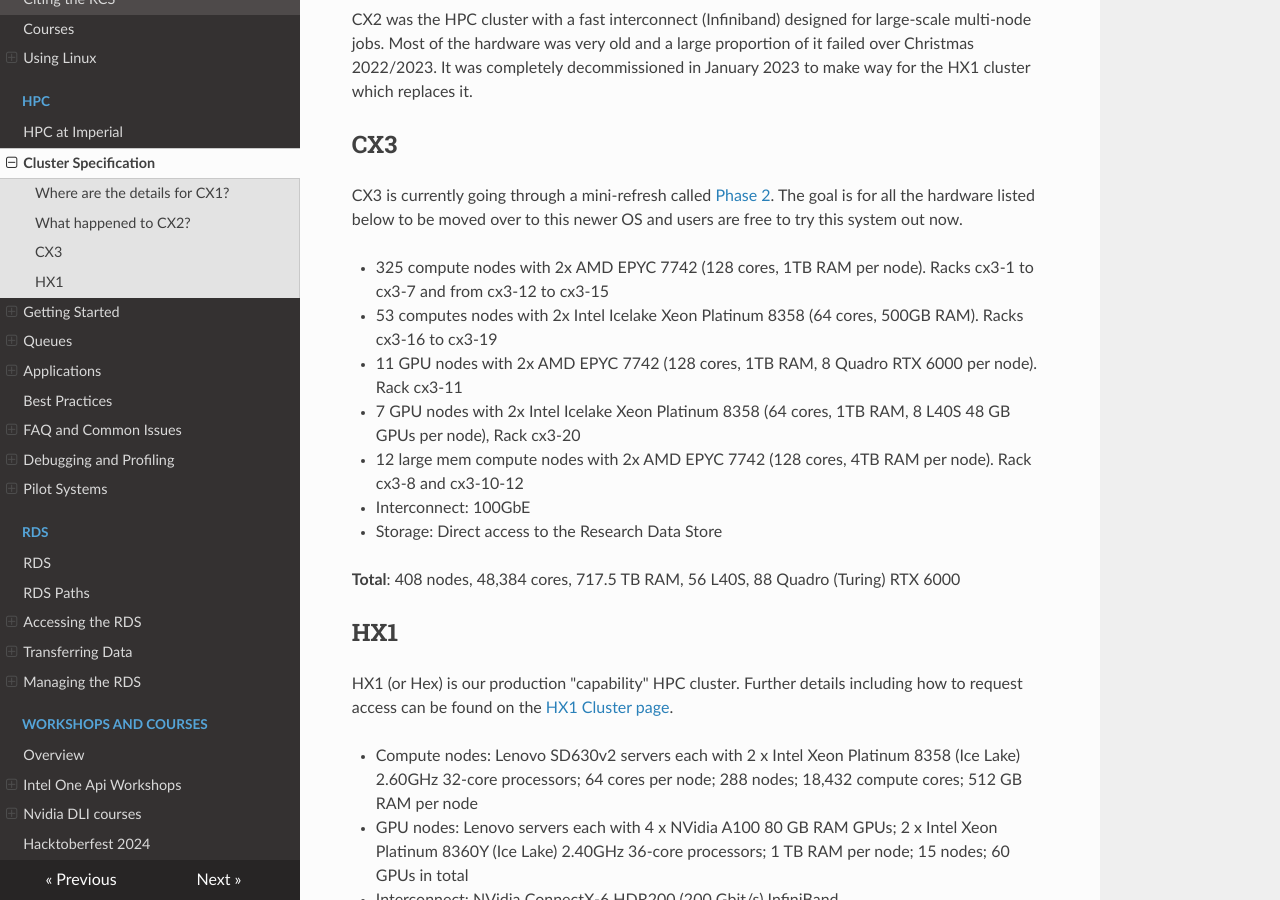
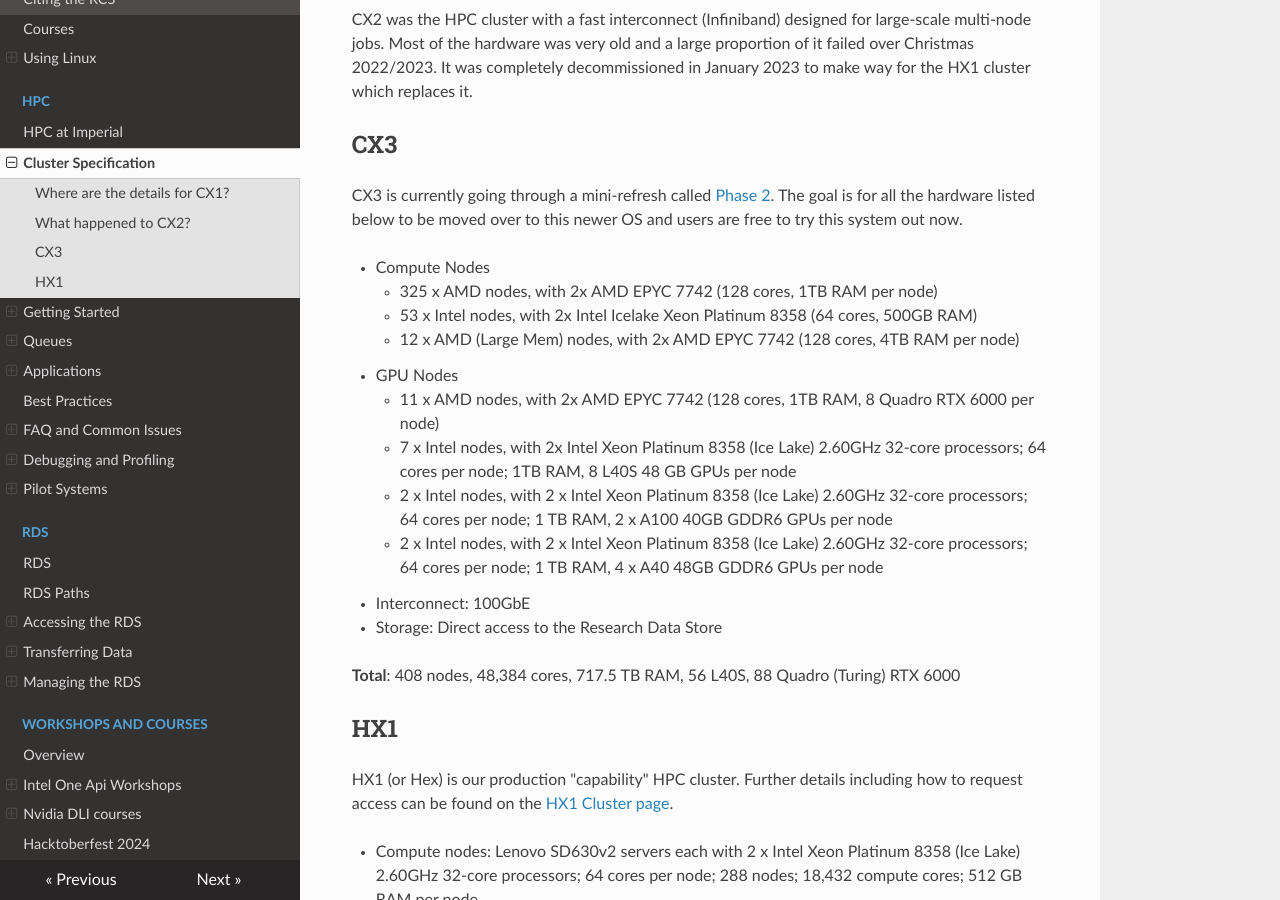
Before and after one commit to ImperialCollegeLondon/icl-rcs-user-guide, an MkDocs documentation site: the page built from docs/hpc/cluster-specification.md, in a window 1280 px wide and 900 px high, scrolled down 576 px. Built offline with MkDocs 1.6.1, drawn with Linux system fonts in a browser that asks for light colours; nearby versions of some CDN libraries.

Commit message:
improved layout of node spec list

```diff
--- a/docs/hpc/cluster-specification.md
+++ b/docs/hpc/cluster-specification.md
@@ -14,11 +14,15 @@ CX2 was the HPC cluster with a fast interconnect (Infiniband) designed for large
 
 CX3 is currently going through a mini-refresh called [Phase 2](./pilot/cx3-phase2.md). The goal is for all the hardware listed below to be moved over to this newer OS and users are free to try this system out now.
 
-* 325 compute nodes with 2x AMD EPYC 7742 (128 cores, 1TB RAM per node). Racks cx3-1 to cx3-7 and from cx3-12 to cx3-15
-* 53 computes nodes with 2x Intel Icelake Xeon Platinum 8358 (64 cores, 500GB RAM). Racks cx3-16 to cx3-19
-* 11 GPU nodes with 2x AMD EPYC 7742 (128 cores, 1TB RAM, 8 Quadro RTX 6000 per node). Rack cx3-11
-* 7 GPU nodes with 2x Intel Icelake Xeon Platinum 8358 (64 cores, 1TB RAM, 8 L40S 48 GB GPUs per node), Rack cx3-20
-* 12 large mem compute nodes with 2x AMD EPYC 7742 (128 cores, 4TB RAM per node). Rack cx3-8 and cx3-10-12
+* Compute Nodes
+    * 325 x AMD nodes, with 2x AMD EPYC 7742 (128 cores, 1TB RAM per node)
+    * 53 x Intel nodes, with 2x Intel Icelake Xeon Platinum 8358 (64 cores, 500GB RAM)
+    * 12 x AMD (Large Mem) nodes, with 2x AMD EPYC 7742 (128 cores, 4TB RAM per node)
+* GPU Nodes
+    * 11 x AMD nodes, with 2x AMD EPYC 7742 (128 cores, 1TB RAM, 8 Quadro RTX 6000 per node)
+    * 7 x Intel nodes, with 2x Intel Xeon Platinum 8358 (Ice Lake) 2.60GHz 32-core processors; 64 cores per node; 1TB RAM, 8 L40S 48 GB GPUs per node
+    * 2 x Intel nodes, with 2 x Intel Xeon Platinum 8358 (Ice Lake) 2.60GHz 32-core processors; 64 cores per node; 1 TB RAM, 2 x A100 40GB GDDR6 GPUs per node
+    * 2 x Intel nodes, with 2 x Intel Xeon Platinum 8358 (Ice Lake) 2.60GHz 32-core processors; 64 cores per node; 1 TB RAM, 4 x A40 48GB GDDR6 GPUs per node
 * Interconnect: 100GbE
 * Storage: Direct access to the Research Data Store
 
```
